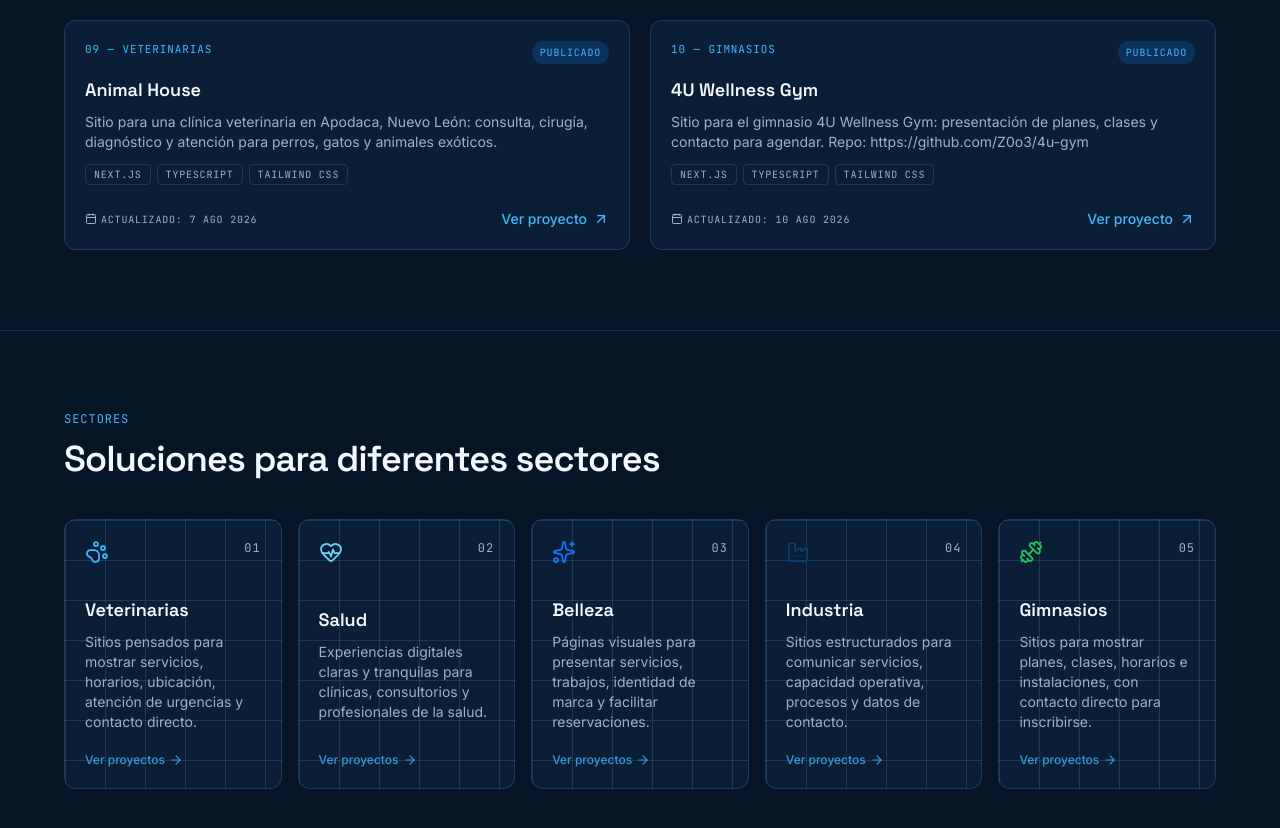
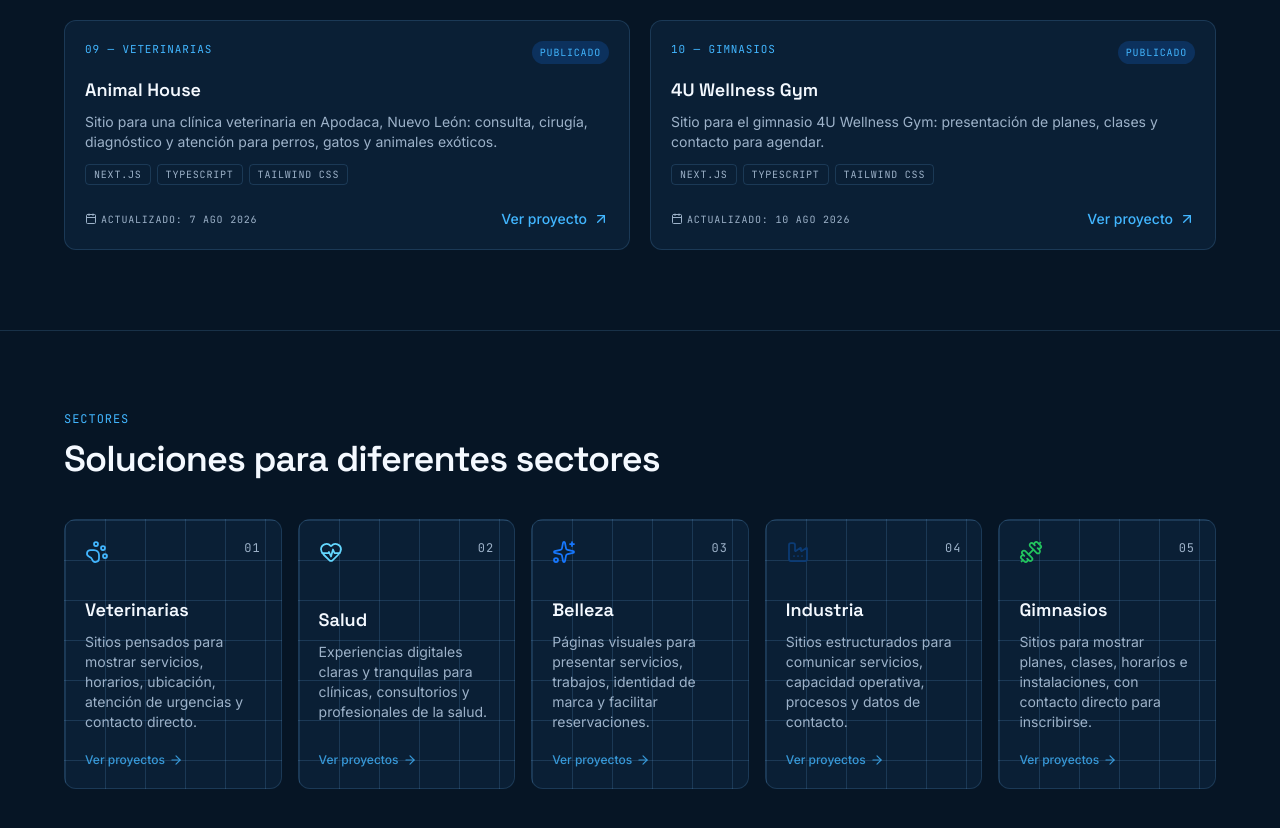
Before and after one commit to Z0o3/portfolio-daniel, a Next.js app: page / in a window 1280 px wide. Shown: the part 2127-2955 px from the top of the page. Built offline with nearby package versions, Linux system fonts and the light colour scheme; no server answers.

Commit message:
Update projects.ts

```diff
--- a/src/data/projects.ts
+++ b/src/data/projects.ts
@@ -151,7 +151,7 @@
     title: "4U Wellness Gym",
     category: "Gimnasios",
     description:
-      "Sitio para el gimnasio 4U Wellness Gym: presentación de planes, clases y contacto para agendar. Repo: https://github.com/Z0o3/4u-gym",
+      "Sitio para el gimnasio 4U Wellness Gym: presentación de planes, clases y contacto para agendar.",
     url: "https://4u-wellness-gym.vercel.app/",
     technologies: ["Next.js", "TypeScript", "Tailwind CSS"],
     year: "",
```
